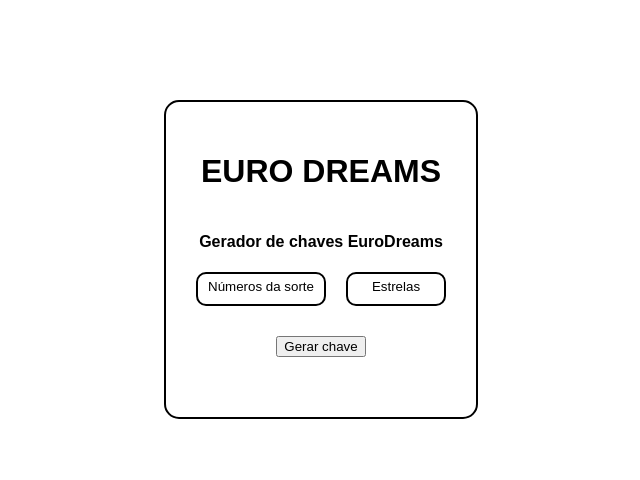
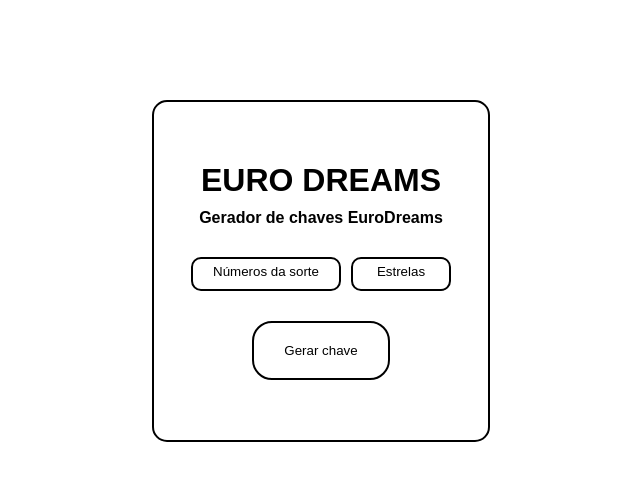
Before and after one commit to johnxmario/EuroDreams, a plain HTML site: page index.html in a window 1280 px wide. Shown: the whole page, without its empty margins (319-959 px from the left). Drawn offline with Linux system fonts and the light colour scheme.

Commit message:
style.css

```diff
--- a/style.css
+++ b/style.css
@@ -18,23 +18,41 @@
   padding: 30px;
   display: flex;
   flex-direction: column;
+  justify-content: space-between;
   align-items: center;
+}
+
+h1, h4 {
+  margin: 5px 15px;
+}
+
+h1 {
+  margin-top: 30px;
+}
+
+h4 {
+  margin-bottom: 30px;
 }
 
 button {
   margin: 30px;
+  background-color: white;
+  border: solid 2px black;
+  border-radius: 20px;
+  padding:20px 30px;
+  color: black;
 }
 
 .chave {
   display: flex;
   flex-direction: row;
   justify-content: space-around;
-  gap: 20px;
+  gap: 10px;
   margin: 30px, 30px;
 }
 
 #nums {
-  width: 130px;
+  width: 150px;
   border: 2px solid;
   border-radius: 10px;
   padding: 10px;
```
